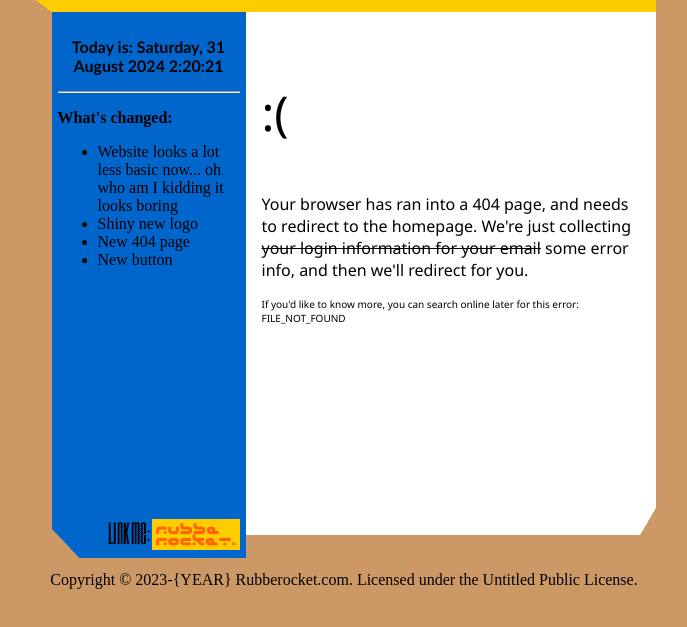
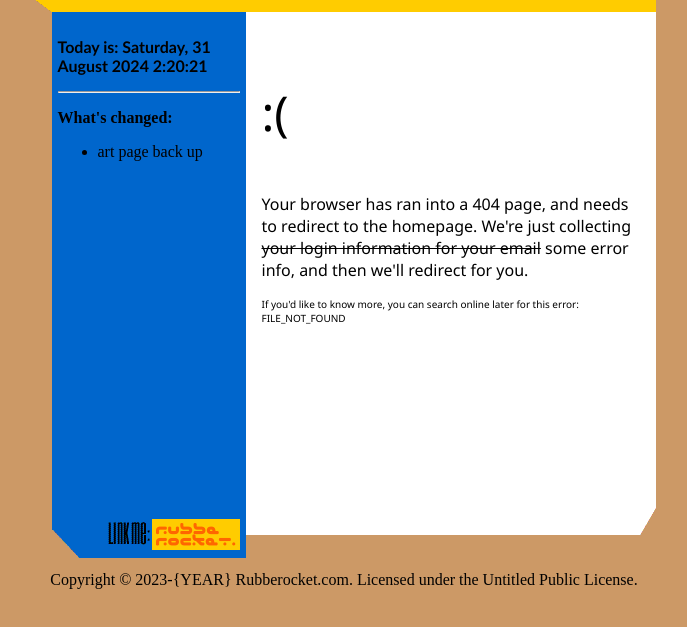
Before and after one commit to rubberocket/oldeyrocketo, a plain HTML site: page sitedir/404.html in a window 1280 px wide. Shown: the part 57-684 px from the top of the page, without its empty margins (296-983 px from the left). Drawn offline with Linux system fonts and the light colour scheme.

Commit message:
update sidebar

```diff
--- a/sitedir/404.html
+++ b/sitedir/404.html
@@ -75,7 +75,7 @@
     <td rowspan="5" bgcolor="#0066CC"></td>
     <!-- sidebar content -->
     <td rowspan="3" colspan="2" valign="top" bgcolor="#0066CC"><p align="center"><strong><font face="Trebuchet MS, Arial, Helvetica, sans-serif">
-	<span id="todaysDate">You have a clock, don't you?</span>
+	<p><span id="todaysDate">You have a clock, don't you?</span>
 	<hr>
                 <script type="text/javascript">
 function doDate()
@@ -98,10 +98,7 @@ setInterval(doDate, 1000);
     </font> </strong></p>
         <strong>What's changed:</strong>
       <ul>
-	  <li>Website looks a lot less basic now... oh who am I kidding it looks boring</li>
-      <li>Shiny new logo </li>
-      <li>New 404 page</li>
-      <li>New button</li>
+	  <li>art page back up</li>
 	  </ul>
 	  </td>
     <!-- end sidebar content -->
```
Also changed, not shown: sitedir/art/index.html (+2 -5 lines), sitedir/index.html (+2 -5 lines), 1 other file.
